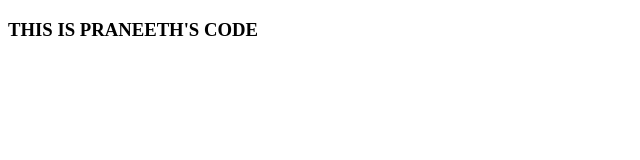
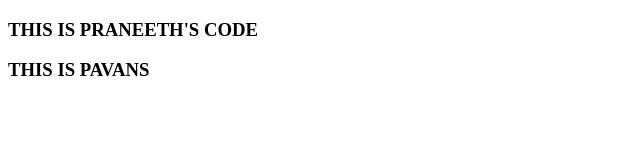
Before and after one commit to PraneethkumarPepala/project1, a plain HTML site: page index.html in a window 1280 px wide. Shown: the whole page, without its empty margins (0-640 px from the left). Drawn offline with Linux system fonts and the light colour scheme.

Commit message:
pavan'scode

```diff
--- a/index.html
+++ b/index.html
@@ -7,5 +7,6 @@
 </head>
 <body>
     <h3>THIS IS PRANEETH'S CODE</h3>
+    <h3>THIS IS PAVANS</h3>
 </body>
 </html>
```
